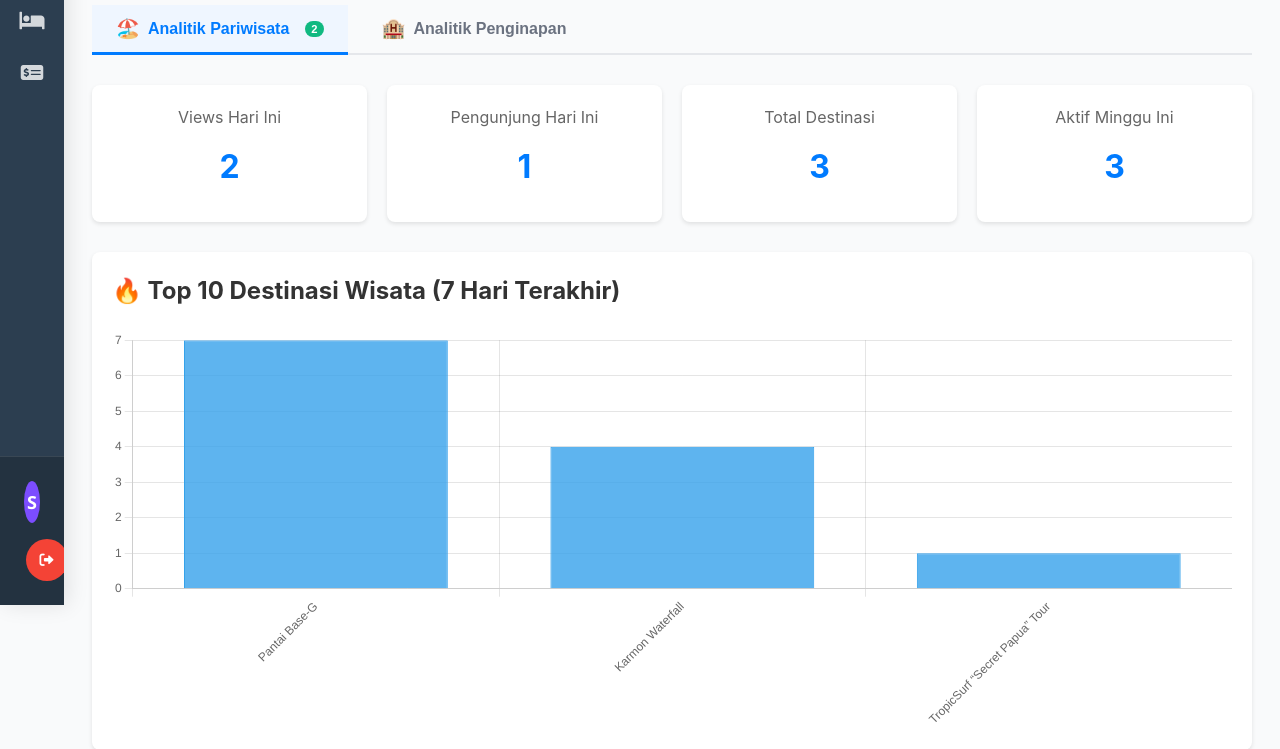
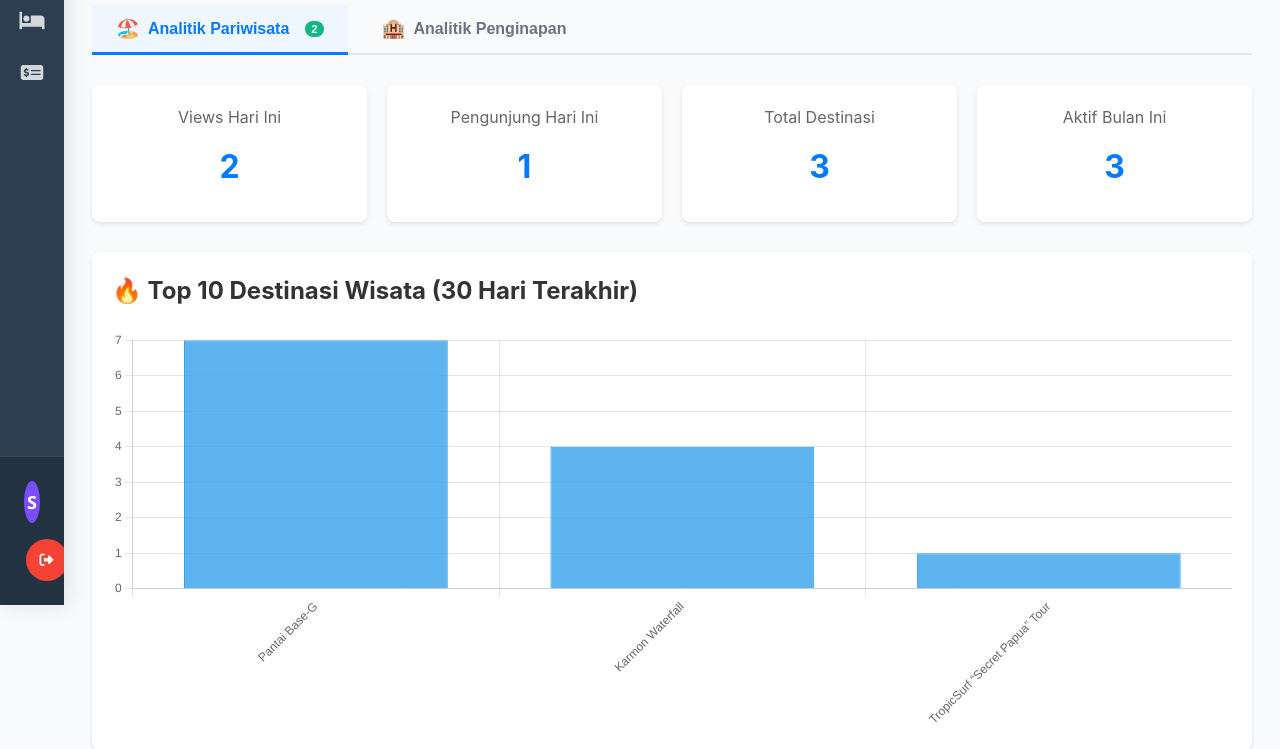
Before and after one commit to kelvinramadan/PapuaJourneyExpo, a PHP site: page /admin/wisata_analytics.php in a window 1280 px wide. Shown: the part 195-944 px from the top of the page. Run offline with PHP 8.4, Linux system fonts and the light colour scheme; a user stored in the database is signed in; data comes from the database, SQL or seed files in the repository.

Commit message:
Update analytics to use 30-day view intervals
Changed all analytics queries and related UI text from a 7-day to a 30-day interval for both destinations and accommodations. This provides a broader view of user activity and trending data over the past month instead of just the past week.

```diff
--- a/admin/wisata_analytics.php
+++ b/admin/wisata_analytics.php
@@ -41,7 +41,7 @@ if ($tables_exist) {
             COUNT(wv.id) as view_count
         FROM wisata w
         INNER JOIN wisata_views wv ON w.id = wv.wisata_id
-        WHERE wv.view_date >= DATE_SUB(NOW(), INTERVAL 7 DAY)
+        WHERE wv.view_date >= DATE_SUB(NOW(), INTERVAL 30 DAY)
         GROUP BY w.id, w.judul
         ORDER BY view_count DESC
         LIMIT 10
@@ -62,7 +62,7 @@ if ($tables_exist) {
             COUNT(wv.id) as view_count
         FROM wisata w
         INNER JOIN wisata_views wv ON w.id = wv.wisata_id
-        WHERE wv.view_date >= DATE_SUB(NOW(), INTERVAL 7 DAY)
+        WHERE wv.view_date >= DATE_SUB(NOW(), INTERVAL 30 DAY)
         GROUP BY w.kategori
         ORDER BY view_count DESC
     ";
@@ -87,7 +87,7 @@ if ($tables_exist) {
                 COUNT(pv.id) as view_count
             FROM penginapan p
             INNER JOIN penginapan_views pv ON p.id = pv.penginapan_id
-            WHERE pv.view_date >= DATE_SUB(NOW(), INTERVAL 7 DAY)
+            WHERE pv.view_date >= DATE_SUB(NOW(), INTERVAL 30 DAY)
             GROUP BY p.id, p.judul
             ORDER BY view_count DESC
             LIMIT 10
@@ -108,7 +108,7 @@ if ($tables_exist) {
                 COUNT(pv.id) as view_count
             FROM penginapan p
             INNER JOIN penginapan_views pv ON p.id = pv.penginapan_id
-            WHERE pv.view_date >= DATE_SUB(NOW(), INTERVAL 7 DAY)
+            WHERE pv.view_date >= DATE_SUB(NOW(), INTERVAL 30 DAY)
             GROUP BY p.tipe
             ORDER BY view_count DESC
         ";
@@ -422,9 +422,9 @@ if ($tables_exist) {
                             ?></h3>
                         </div>
                         <div class="stat-box">
-                            <p>Aktif Minggu Ini</p>
+                            <p>Aktif Bulan Ini</p>
                             <h3><?php
-                                $active_dest = $conn->query("SELECT COUNT(DISTINCT wisata_id) as total FROM wisata_views WHERE view_date >= DATE_SUB(NOW(), INTERVAL 7 DAY)")->fetch_assoc()['total'];
+                                $active_dest = $conn->query("SELECT COUNT(DISTINCT wisata_id) as total FROM wisata_views WHERE view_date >= DATE_SUB(NOW(), INTERVAL 30 DAY)")->fetch_assoc()['total'];
                                 echo number_format($active_dest);
                             ?></h3>
                         </div>
@@ -432,10 +432,10 @@ if ($tables_exist) {
 
                     <!-- Trending Destinations Chart -->
                     <div class="chart-container">
-                        <h2>🔥 Top 10 Destinasi Wisata (7 Hari Terakhir)</h2>
+                        <h2>🔥 Top 10 Destinasi Wisata (30 Hari Terakhir)</h2>
                         <?php if (empty($trending_data)): ?>
                             <div class="no-data">
-                                <p>Belum ada data views dalam 7 hari terakhir.</p>
+                                <p>Belum ada data views dalam 30 hari terakhir.</p>
                                 <p>Data akan muncul setelah pengunjung membuka halaman detail wisata.</p>
                             </div>
                         <?php else: ?>
@@ -477,9 +477,9 @@ if ($tables_exist) {
                             ?></h3>
                         </div>
                         <div class="stat-box">
-                            <p>Aktif Minggu Ini</p>
+                            <p>Aktif Bulan Ini</p>
                             <h3><?php
-                                $active_acc = $conn->query("SELECT COUNT(DISTINCT penginapan_id) as total FROM penginapan_views WHERE view_date >= DATE_SUB(NOW(), INTERVAL 7 DAY)")->fetch_assoc()['total'];
+                                $active_acc = $conn->query("SELECT COUNT(DISTINCT penginapan_id) as total FROM penginapan_views WHERE view_date >= DATE_SUB(NOW(), INTERVAL 30 DAY)")->fetch_assoc()['total'];
                                 echo number_format($active_acc);
                             ?></h3>
                         </div>
@@ -487,10 +487,10 @@ if ($tables_exist) {
 
                     <!-- Trending Accommodations Chart -->
                     <div class="chart-container">
-                        <h2>🔥 Top 10 Penginapan (7 Hari Terakhir)</h2>
+                        <h2>🔥 Top 10 Penginapan (30 Hari Terakhir)</h2>
                         <?php if (empty($acc_trending_data)): ?>
                             <div class="no-data">
-                                <p>Belum ada data views penginapan dalam 7 hari terakhir.</p>
+                                <p>Belum ada data views penginapan dalam 30 hari terakhir.</p>
                                 <p>Data akan muncul setelah pengunjung membuka halaman detail penginapan.</p>
                             </div>
                         <?php else: ?>
```
